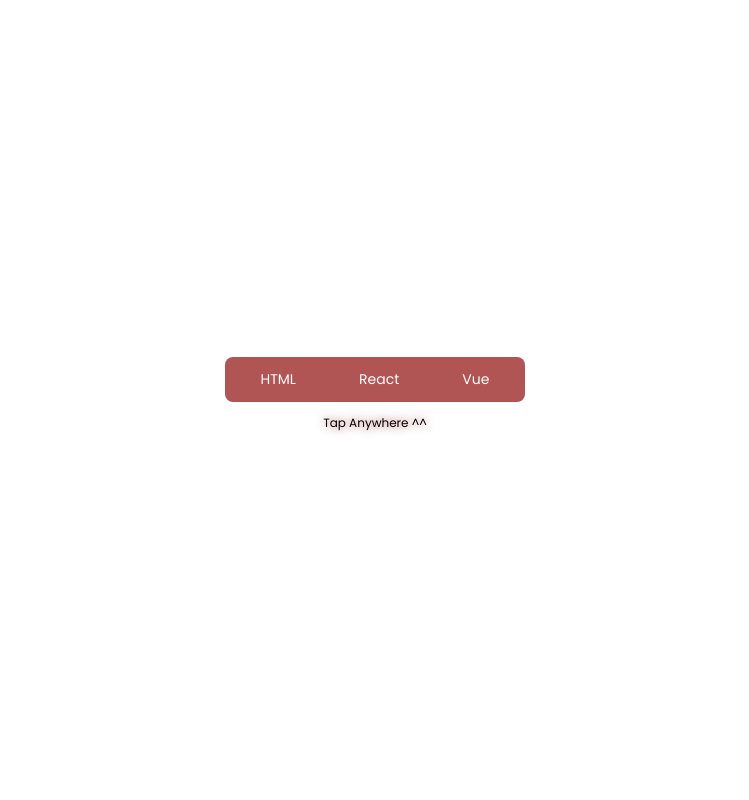
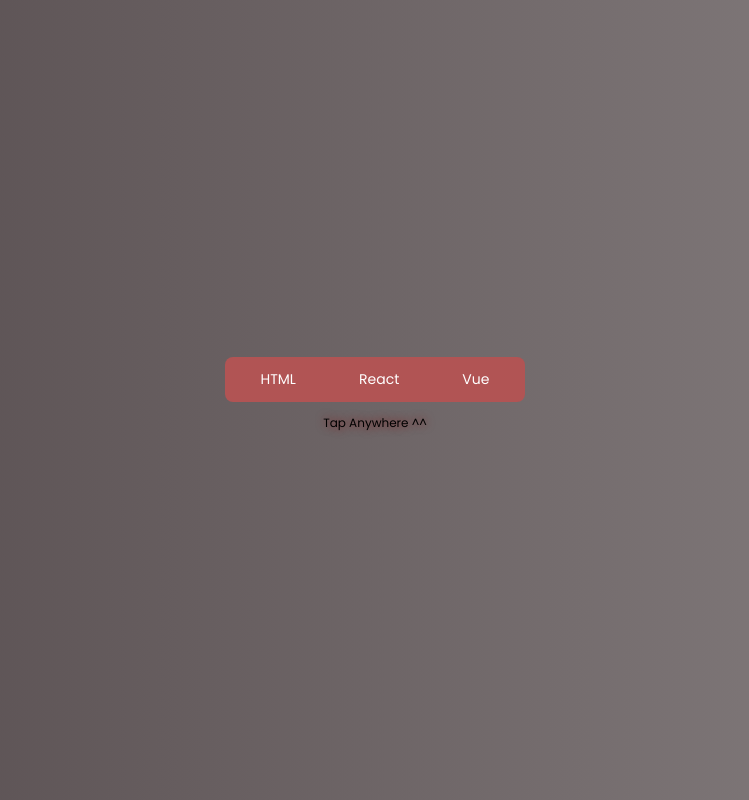
Before and after one commit to mendoanoppah/tab-menu-html-css-1, a plain HTML site: page index.html in a window 1280 px wide. Shown: the whole page, without its empty margins (265-1014 px from the left). Drawn offline with Linux system fonts and the light colour scheme.

Commit message:
change background color to linear gradient

```diff
--- a/index.html
+++ b/index.html
@@ -7,6 +7,7 @@
     <link rel="stylesheet" href="style.css" />
   </head>
   <body>
+    <div class="container">
       <div class="radio-inputs-container">
         <label class="radio-input">
           <input type="radio" name="radio" />
@@ -24,5 +25,6 @@
         </label>
       </div>
       <p>Tap Anywhere ^^</p>
+    </div>
   </body>
 </html>
--- a/style.css
+++ b/style.css
@@ -6,15 +6,19 @@
   --body-color: #ffffff;
 }
 
-body {
-  margin: 0;
-  padding: 0;
-  font-family: var(--font-poppins);
+.container {
+  background: linear-gradient(to right, #554b4d, #867f80);
   height: 100vh;
   display: flex;
   justify-content: center;
   align-items: center;
   flex-direction: column;
+}
+
+body {
+  margin: 0;
+  padding: 0;
+  font-family: var(--font-poppins);
 }
 
 .radio-inputs-container {
```
Lines whose indentation alone changed are shown as unchanged.
